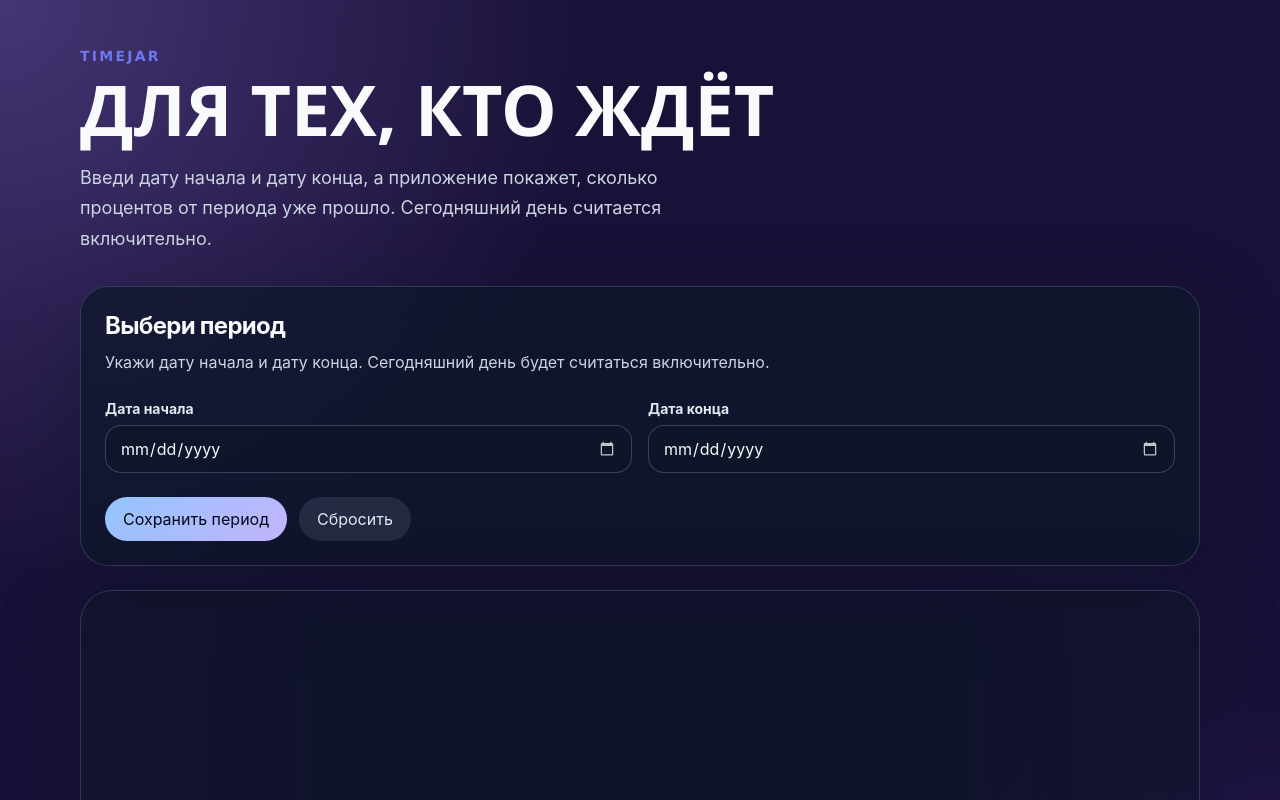
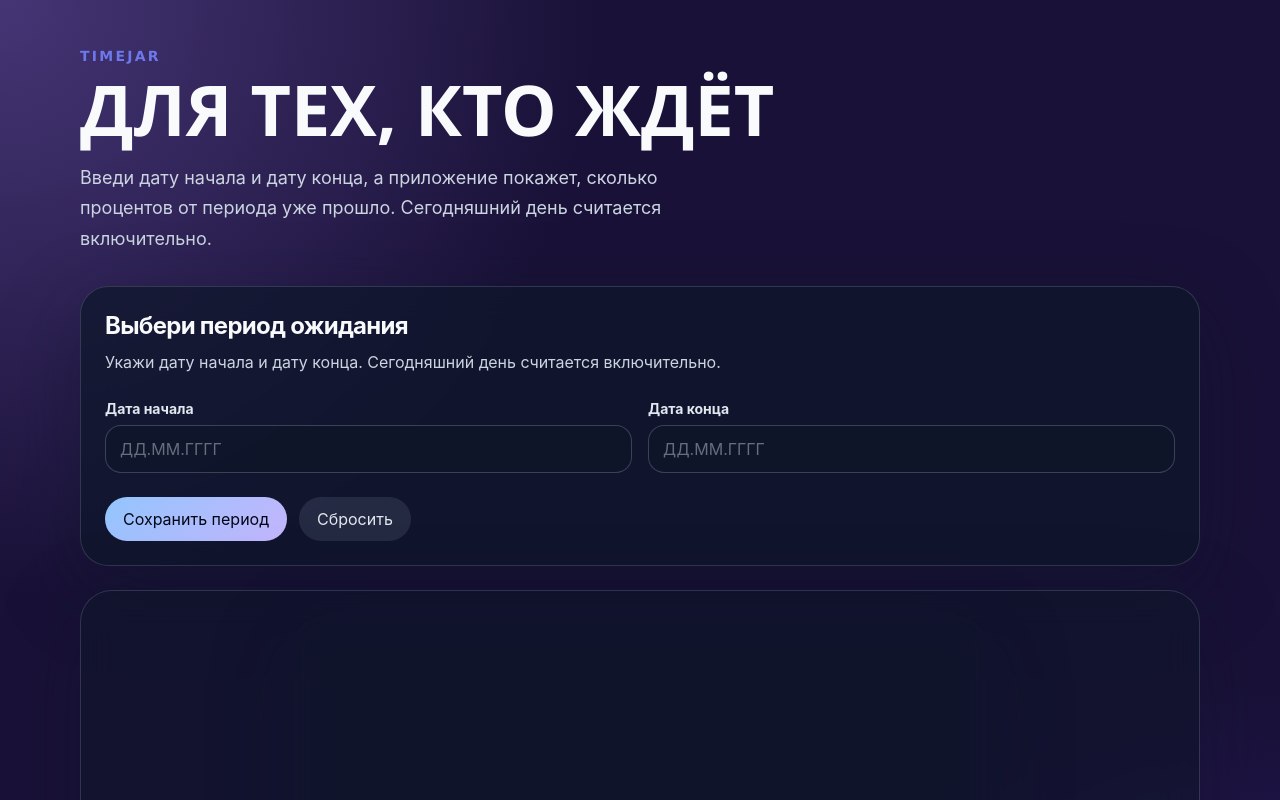
Before and after one commit to sonyales/time-jar, a React (Vite) app: page / in a window 1280 px wide. Shown: the top 800 px of the page. Built offline with nearby package versions, Linux system fonts and the light colour scheme.

Commit message:
feat: create custom input

```diff
--- a/src/components/DateRangeForm/DateRangeForm.module.scss
+++ b/src/components/DateRangeForm/DateRangeForm.module.scss
@@ -1,3 +1,6 @@
+/*
+  Главная карточка формы.
+*/
 .dateForm {
   width: 100%;
   max-width: 100%;
@@ -9,6 +12,9 @@
   backdrop-filter: blur(18px);
 }
 
+/*
+  Верхняя часть формы.
+*/
 .formHeader {
   h2 {
     margin: 0;
@@ -23,6 +29,9 @@
   }
 }
 
+/*
+  Сетка с двумя полями дат.
+*/
 .formGrid {
   display: grid;
   grid-template-columns: repeat(2, minmax(0, 1fr));
@@ -31,6 +40,9 @@
   margin-top: 24px;
 }
 
+/*
+  Label одного поля.
+*/
 .field {
   display: grid;
   gap: 8px;
@@ -58,16 +70,10 @@
     box-sizing: border-box;
     caret-color: #93c5fd;
     font-size: 16px;
+    line-height: 48px;
 
-    /*
-      Важно:
-      НЕ ставим appearance: none для date input.
-      На мобильных это часто ломает нативное выравнивание.
-    */
-
-    &:focus {
-      border-color: #60a5fa;
-      box-shadow: 0 0 0 4px rgba(96, 165, 250, 0.16);
+    &::placeholder {
+      color: rgba(226, 232, 240, 0.42);
     }
 
     &::selection {
@@ -75,19 +81,16 @@
       background: rgba(147, 197, 253, 0.85);
     }
 
-    &::-moz-selection {
-      color: #020617;
-      background: rgba(147, 197, 253, 0.85);
-    }
-
-    &::-webkit-calendar-picker-indicator {
-      cursor: pointer;
-      opacity: 0.75;
-      filter: invert(1);
+    &:focus {
+      border-color: #60a5fa;
+      box-shadow: 0 0 0 4px rgba(96, 165, 250, 0.16);
     }
   }
 }
 
+/*
+  Ошибка формы.
+*/
 .formError {
   margin: 16px 0 0;
   padding: 12px 14px;
@@ -97,6 +100,9 @@
   background: rgba(127, 29, 29, 0.28);
 }
 
+/*
+  Контейнер кнопок.
+*/
 .formActions {
   display: flex;
   gap: 12px;
@@ -104,6 +110,9 @@
   margin-top: 24px;
 }
 
+/*
+  Стили кнопок.
+*/
 .saveButton,
 .resetButton {
   border: 0;
@@ -174,9 +183,10 @@
 
   .field {
     input {
-      height: 48px;
+      height: 46px;
       padding: 0 12px;
       font-size: 16px;
+      line-height: 46px;
     }
   }
 
--- a/src/components/DateRangeForm/DateRangeForm.tsx
+++ b/src/components/DateRangeForm/DateRangeForm.tsx
@@ -8,37 +8,106 @@ type DateRangeFormProps = {
   onReset: () => void;
 };
 
+/**
+ * Превращает ISO-дату из формата YYYY-MM-DD
+ * в формат для пользователя: DD.MM.YYYY.
+ */
+function isoToDisplayDate(value: string): string {
+  if (!value) {
+    return "";
+  }
+
+  const [year, month, day] = value.split("-");
+
+  if (!year || !month || !day) {
+    return "";
+  }
+
+  return `${day}.${month}.${year}`;
+}
+
+/**
+ * Превращает дату из формата DD.MM.YYYY
+ * в формат YYYY-MM-DD.
+ */
+function displayDateToIso(value: string): string | null {
+  const [day, month, year] = value.split(".");
+
+  if (!day || !month || !year) {
+    return null;
+  }
+
+  if (day.length !== 2 || month.length !== 2 || year.length !== 4) {
+    return null;
+  }
+
+  return `${year}-${month}-${day}`;
+}
+
+/**
+ * Форматирует ввод пользователя в маску DD.MM.YYYY.
+ */
+function formatDateInput(value: string): string {
+  /**
+   * Убираем всё, кроме цифр.
+   */
+  const digitsOnly = value.replace(/\D/g, "");
+
+  /**
+   * Ограничиваем длину: DDMMYYYY = 8 цифр.
+   */
+  const limitedDigits = digitsOnly.slice(0, 8);
+
+  const day = limitedDigits.slice(0, 2);
+  const month = limitedDigits.slice(2, 4);
+  const year = limitedDigits.slice(4, 8);
+
+  if (limitedDigits.length <= 2) {
+    return day;
+  }
+
+  if (limitedDigits.length <= 4) {
+    return `${day}.${month}`;
+  }
+
+  return `${day}.${month}.${year}`;
+}
+
+/**
+ * Проверяет, что дата реально существует.
+ */
+function isValidDisplayDate(value: string): boolean {
+  const isoDate = displayDateToIso(value);
+
+  if (!isoDate) {
+    return false;
+  }
+
+  const [year, month, day] = isoDate.split("-").map(Number);
+
+  const date = new Date(year, month - 1, day);
+
+  return (
+    date.getFullYear() === year &&
+    date.getMonth() === month - 1 &&
+    date.getDate() === day
+  );
+}
+
 export function DateRangeForm({
   initialValue,
   onSubmit,
   onReset,
 }: DateRangeFormProps) {
-  const [startDate, setStartDate] = useState(initialValue?.startDate ?? "");
-  const [endDate, setEndDate] = useState(initialValue?.endDate ?? "");
+  const [startDate, setStartDate] = useState(
+    initialValue ? isoToDisplayDate(initialValue.startDate) : ""
+  );
+
+  const [endDate, setEndDate] = useState(
+    initialValue ? isoToDisplayDate(initialValue.endDate) : ""
+  );
+
   const [error, setError] = useState<string | null>(null);
-
-  function validateForm(): boolean {
-    setError(null);
-
-    if (!startDate || !endDate) {
-      setError("Выбери дату начала и дату конца.");
-      return false;
-    }
-
-    if (endDate < startDate) {
-      setError("Дата конца должна быть позже или равна дате начала.");
-      return false;
-    }
-
-    return true;
-  }
-
-  function saveDateRange(): void {
-    onSubmit({
-      startDate,
-      endDate,
-    });
-  }
 
   function handleReset(): void {
     setStartDate("");
@@ -53,19 +122,46 @@ export function DateRangeForm({
       onSubmit={(event) => {
         event.preventDefault();
 
-        const isValid = validateForm();
+        setError(null);
 
-        if (!isValid) {
+        if (!startDate || !endDate) {
+          setError("Выбери дату начала и дату конца.");
           return;
         }
 
-        saveDateRange();
+        if (!isValidDisplayDate(startDate)) {
+          setError("Дата начала указана некорректно.");
+          return;
+        }
+
+        if (!isValidDisplayDate(endDate)) {
+          setError("Дата конца указана некорректно.");
+          return;
+        }
+
+        const startDateIso = displayDateToIso(startDate);
+        const endDateIso = displayDateToIso(endDate);
+
+        if (!startDateIso || !endDateIso) {
+          setError("Проверь формат дат.");
+          return;
+        }
+
+        if (endDateIso < startDateIso) {
+          setError("Дата конца должна быть позже или равна дате начала.");
+          return;
+        }
+
+        onSubmit({
+          startDate: startDateIso,
+          endDate: endDateIso,
+        });
       }}
     >
       <div className={styles.formHeader}>
-        <h2>Выбери период</h2>
+        <h2>Выбери период ожидания</h2>
         <p>
-          Укажи дату начала и дату конца. Сегодняшний день будет считаться
+          Укажи дату начала и дату конца. Сегодняшний день считается
           включительно.
         </p>
       </div>
@@ -75,9 +171,13 @@ export function DateRangeForm({
           <span>Дата начала</span>
 
           <input
-            type="date"
+            type="text"
+            inputMode="numeric"
+            placeholder="ДД.ММ.ГГГГ"
             value={startDate}
-            onChange={(event) => setStartDate(event.target.value)}
+            onChange={(event) => {
+              setStartDate(formatDateInput(event.target.value));
+            }}
           />
         </label>
 
@@ -85,9 +185,13 @@ export function DateRangeForm({
           <span>Дата конца</span>
 
           <input
-            type="date"
+            type="text"
+            inputMode="numeric"
+            placeholder="ДД.ММ.ГГГГ"
             value={endDate}
-            onChange={(event) => setEndDate(event.target.value)}
+            onChange={(event) => {
+              setEndDate(formatDateInput(event.target.value));
+            }}
           />
         </label>
       </div>
@@ -99,11 +203,7 @@ export function DateRangeForm({
           Сохранить период
         </button>
 
-        <button
-          className={styles.resetButton}
-          type="button"
-          onClick={handleReset}
-        >
+        <button className={styles.resetButton} type="button" onClick={handleReset}>
           Сбросить
         </button>
       </div>
```
